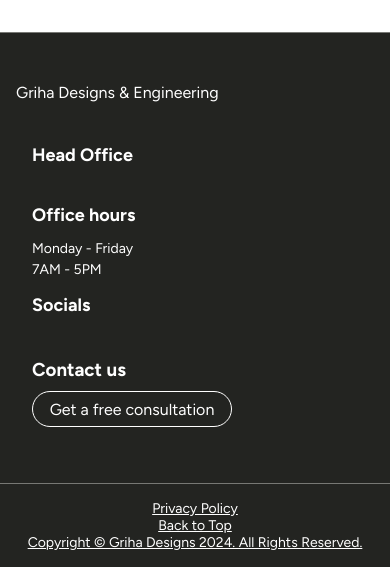
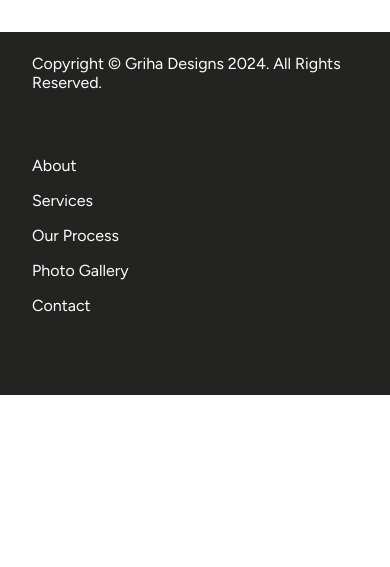
Before and after one commit to pragatipoudel/griha, a Django app: page / in a window 390 px wide. Shown: the part 2396-2963 px from the top of the page. After the commit the page ends 2791 px from the top, so only its background shows below. Run offline with Django 4.2, Linux system fonts and the light colour scheme; data that the repository does not hold is empty; parts of the project's set-up code (start-up, migrations or seed data) failed here and were passed over; some libraries are stand-ins or nearby versions.

Commit message:
Update footer

```diff
--- a/homepage/models.py
+++ b/homepage/models.py
@@ -29,6 +29,7 @@ class TagLine(models.Model):
     services = models.TextField(blank=True)
     gallery = models.TextField(blank=True)
     walkthrough = models.TextField(blank=True)
+    footer = models.TextField(blank=True)
 
     def __str__(self):
         return 'Tag lines for homepage'
--- a/homepage/templates/homepage/footer.html
+++ b/homepage/templates/homepage/footer.html
@@ -1,11 +1,20 @@
 <footer>
-    <div class="top">
-        <div class="nav">
+    {% if home_page_contents.tagline.footer %}
+    <div class="tagline">
+        <p>
+            {{ home_page_contents.tagline.footer }}
+        </p>
+
+        <a href="mailto:{{ contact_info.email }}">{{ contact_info.email }}</a>
+    </div>
+    {% endif %}
+    <div class="main">
         <div class="brand">
-                <img src="{{ home_page_contents.small_logo.url }}">
-                <h3>Griha Designs & Engineering</h3>
+            <img src="{{ home_page_contents.logo.url }}">
+            <div>
+                Copyright © Griha Designs 2024. All Rights Reserved.
             </div>
-
+        </div>
         <ul class="links">
             <li><a href="#about">About</a></li>
             <li><a href="#services">Services</a></li>
@@ -13,19 +22,7 @@
             <li><a href="#gallery">Photo Gallery</a></li>
             <li><a href="#contact">Contact</a></li>
         </ul>
-        </div>
-
-        <div class="info">
-            <h3>Head Office</h3>
-            <span>{{ contact_info.address }}</span>
-            <span><a href="tel:{{ contact_info.phone_number }}">{{ contact_info.phone_number }}</a></span>
-            <span><a href="mailto:{{ contact_info.email }}">{{ contact_info.email }}</a></span>
-
-            <h3>Office hours</h3>
-            <span>Monday - Friday</span>
-            <span>7AM - 5PM</span>
-
-            <h3>Socials</h3>
+        <div class="socials">
             {% if contact_info.instagram_link %}
                 <span class="social-link"><a href="{{ contact_info.instagram_link }}" target="_blank"><i class="fab fa-instagram"></i>Instagram</a></span>
             {% endif %}
@@ -39,22 +36,5 @@
                 <span class="social-link"><a href="{{ contact_info.linkedin_link }}" target="_blank"><i class="fab fa-linkedin"></i>LinkedIn</a></span>
             {% endif %}
         </div>
-
-        <div class="contact" id="contact">
-            <h3>Contact us</h3>
-
-            <a href="mailto:{{ contact_info.email }}">Get a free consultation</a>
-        </div>
-    </div>
-    <div class="bottom">
-        <div>
-            Privacy Policy
-        </div>
-        <div>
-            <a href="#">Back to Top</a>
-        </div>
-        <div>
-            Copyright © Griha Designs 2024. All Rights Reserved.
-        </div>
     </div>
 </footer>
--- a/scss/homepage/_footer.scss
+++ b/scss/homepage/_footer.scss
@@ -1,63 +1,56 @@
 footer {
     width: 100%;
-    height: 100vh;
     display: flex;
     flex-direction: column;
+    padding-bottom: 64px;;
 
-    --height-bottom-bar: 128px;
-
-    .top {
-        height: calc(100% - var(--height-bottom-bar));
-        display: flex;
-        border-top: 1px solid var(--color-background-alt-2);
-        border-bottom: 1px solid var(--color-background-alt-2);
-
-        .nav {
+    .tagline {
+        padding: 90px 64px;
         display: flex;
         flex-direction: column;
-            width: 20%;
-            padding: 64px 48px;
-            justify-content: space-between;
-            border-right: 1px solid var(--color-background-alt-2);
+        justify-content: center;
+        align-items: center;
+        text-align: center;
 
-            .brand {
-                img {
-                    width: 120%;
-                    filter: brightness(0) invert(1);
-                    margin-left: -36px;
+        p {
+            font-size: 48px;
+            font-weight: 400;
         }
 
-                h3 {
-                    font-weight: 400;
-                    font-size: 16px;
-                    margin-top: -24px;
+        a {
+            font-size: 28px;
+            color: #996830;
         }
     }
 
+    .main {
+        display: flex;
+        flex-wrap: wrap;
+        padding: 0 64px;
+
+        .brand {
+            width: 55%;
+
+            img {
+                height: 50px;
+                margin-bottom: 18px;
+            }
+        }
 
         .links {
             list-style: none;
             padding: 0;
+            width: 30%;
 
             li {
                 margin: 16px 0;
             }
         }
 
-        }
-
-        .info {
+        .socials {
             display: flex;
             flex-direction: column;
-            width: 35%;
-            padding: 32px 96px;
-            border-right: 1px solid var(--color-background-alt-2);
-
-            h3 {
-                font-size: 24px;
-                margin-top: 64px;
-                margin-bottom: 10px;
-            }
+            width: calc(100% - 55% - 30%);
 
             span {
                 margin-top: 10px;
@@ -72,99 +65,68 @@ footer {
             }
         }
 
-        .contact {
-            display: flex;
-            flex-direction: column;
-            width: 45%;
-            padding: 72px 96px;
-
-            a {
-                border: 1px solid white;
-                width: 200px;
-                height: 36px;
-                border-radius: 36px;
-                display: flex;
-                justify-content: center;
-                align-items: center;
-                margin-top: 64px;
-            }
-        }
-    }
-
-    .bottom {
-        height: var(--height-bottom-bar);
-        display: flex;
-        justify-content: space-around;
-        align-items: center;
-
-        text-decoration: underline;
-        font-size: 14px;
     }
 }
 
 
 @media screen and (max-width: 1000px) {
     footer {
-        height: auto;
+        .tagline {
+            text-align: start;
+            align-items: flex-start;
+            padding: 60px 64px;
 
-        .top {
-            flex-direction: column;
-            padding: 48px 0 24px;
-            height: auto;
+            p {
+                font-size: 32px;
+            }
 
-            .nav {
-                width: 100%;
-                padding: 0 32px;
-                border: none;
-
-                .brand {
-                    display: flex;
-                    flex-direction: row;
-                    align-items: center;
-
-                    img {
-                        width: auto;
-                        height: 72px;
-                        margin-left: -16px;
-                        margin-top: -25px;
+            a {
+                font-size: 18px;
             }
         }
-
-                .links {
-                    display: none;
+        .main {
+            .brand {
+                width: 100%;
+                margin-bottom: 48px;
             }
+            .socials {
+                width: calc(100% - 30%);
             }
-
-            .info {
-                width: 100%;
-                padding: 0 32px;
-                border: none;
-
-                h3 {
-                    margin-top: 16px;
-                    font-size: 18px;
-                }
-
-                span {
-                    font-size: 14px;
-                    margin-top: 4px;
-                }
-            }
-
-            .contact {
-                width: 100%;
-                padding: 32px;
-
-                a {
-                    margin-top: 10px;
         }
     }
 }
 
-        .bottom {
-            height: auto;
-            padding: 16px 0;
-            flex-direction: column;
+
+@media screen and (max-width: 640px) {
+    footer {
+        .tagline {
+            text-align: start;
+            align-items: flex-start;
+            padding: 48px 32px;
+
+            p {
+                font-size: 32px;
+            }
+
+            a {
+                font-size: 18px;
+            }
+        }
+        .main {
+            padding: 0 32px;
+
+            .brand {
+                width: 100%;
+                margin-bottom: 48px;
+            }
+
+            .links {
+                width: 100%;
+            }
+
+            .socials {
+                width: 100%;
             }
         }
     }
+}
--- a/scss/homepage/new-home-page.scss
+++ b/scss/homepage/new-home-page.scss
@@ -276,33 +276,6 @@ main {
                 }
             }
         }
-
-        // .swiper {
-        //     width: 100%;
-        //     height: 520px;
-
-        //     .swiper-slide {
-        //         width: 520px;
-
-        //         img {
-        //             width: 100%;
-        //             height: 100%;
-        //             object-fit: cover;
-        //             object-position: center center;
-        //             cursor: pointer;
-        //             transition: all 0.5s ease-in-out;
-
-        //             &:hover {
-        //                 filter: brightness(80%);
-        //                 transform: scale(1.06);
-        //             }
-        //         }
-        //     }
-
-        //     .btn {
-        //         color: white;
-        //     }
-        // }
     }
 
     #virtual-walkthrough {
@@ -348,7 +321,7 @@ main {
         }
 
         .image-comparison-wrapper {
-            height: calc(100vh - 200px);
+            height: 545px;
             max-width: 100%;
 
             .images {
--- a/static/css/homepage/new-home-page.css
+++ b/static/css/homepage/new-home-page.css
@@ -98,140 +98,105 @@ a:hover {
 }
 footer {
   width: 100%;
-  height: 100vh;
   display: flex;
   flex-direction: column;
-  --height-bottom-bar: 128px;
+  padding-bottom: 64px;
 }
-footer .top {
-  height: calc(100% - var(--height-bottom-bar));
-  display: flex;
-  border-top: 1px solid var(--color-background-alt-2);
-  border-bottom: 1px solid var(--color-background-alt-2);
-}
-footer .top .nav {
+footer .tagline {
+  padding: 90px 64px;
   display: flex;
   flex-direction: column;
-  width: 20%;
-  padding: 64px 48px;
-  justify-content: space-between;
-  border-right: 1px solid var(--color-background-alt-2);
+  justify-content: center;
+  align-items: center;
+  text-align: center;
 }
-footer .top .nav .brand img {
-  width: 120%;
-  filter: brightness(0) invert(1);
-  margin-left: -36px;
+footer .tagline p {
+  font-size: 48px;
+  font-weight: 400;
 }
-footer .top .nav .brand h3 {
-  font-weight: 400;
-  font-size: 16px;
-  margin-top: -24px;
+footer .tagline a {
+  font-size: 28px;
+  color: #996830;
 }
-footer .top .nav .links {
+footer .main {
+  display: flex;
+  flex-wrap: wrap;
+  padding: 0 64px;
+}
+footer .main .brand {
+  width: 55%;
+}
+footer .main .brand img {
+  height: 50px;
+  margin-bottom: 18px;
+}
+footer .main .links {
   list-style: none;
   padding: 0;
+  width: 30%;
 }
-footer .top .nav .links li {
+footer .main .links li {
   margin: 16px 0;
 }
-footer .top .info {
+footer .main .socials {
   display: flex;
   flex-direction: column;
-  width: 35%;
-  padding: 32px 96px;
-  border-right: 1px solid var(--color-background-alt-2);
+  width: 15%;
 }
-footer .top .info h3 {
-  font-size: 24px;
-  margin-top: 64px;
-  margin-bottom: 10px;
-}
-footer .top .info span {
+footer .main .socials span {
   margin-top: 10px;
 }
-footer .top .info span i {
+footer .main .socials span i {
   margin-right: 8px;
 }
-footer .top .info span.social-link {
+footer .main .socials span.social-link {
   text-decoration: underline;
-}
-footer .top .contact {
-  display: flex;
-  flex-direction: column;
-  width: 45%;
-  padding: 72px 96px;
-}
-footer .top .contact a {
-  border: 1px solid white;
-  width: 200px;
-  height: 36px;
-  border-radius: 36px;
-  display: flex;
-  justify-content: center;
-  align-items: center;
-  margin-top: 64px;
-}
-footer .bottom {
-  height: var(--height-bottom-bar);
-  display: flex;
-  justify-content: space-around;
-  align-items: center;
-  text-decoration: underline;
-  font-size: 14px;
 }
 
 @media screen and (max-width: 1000px) {
-  footer {
-    height: auto;
+  footer .tagline {
+    text-align: start;
+    align-items: flex-start;
+    padding: 60px 64px;
   }
-  footer .top {
-    flex-direction: column;
-    padding: 48px 0 24px;
-    height: auto;
+  footer .tagline p {
+    font-size: 32px;
   }
-  footer .top .nav {
-    width: 100%;
-    padding: 0 32px;
-    border: none;
-  }
-  footer .top .nav .brand {
-    display: flex;
-    flex-direction: row;
-    align-items: center;
-  }
-  footer .top .nav .brand img {
-    width: auto;
-    height: 72px;
-    margin-left: -16px;
-    margin-top: -25px;
-  }
-  footer .top .nav .links {
-    display: none;
-  }
-  footer .top .info {
-    width: 100%;
-    padding: 0 32px;
-    border: none;
-  }
-  footer .top .info h3 {
-    margin-top: 16px;
+  footer .tagline a {
     font-size: 18px;
   }
-  footer .top .info span {
-    font-size: 14px;
-    margin-top: 4px;
+  footer .main .brand {
+    width: 100%;
+    margin-bottom: 48px;
   }
-  footer .top .contact {
+  footer .main .socials {
+    width: 70%;
+  }
+}
+@media screen and (max-width: 640px) {
+  footer .tagline {
+    text-align: start;
+    align-items: flex-start;
+    padding: 48px 32px;
+  }
+  footer .tagline p {
+    font-size: 32px;
+  }
+  footer .tagline a {
+    font-size: 18px;
+  }
+  footer .main {
+    padding: 0 32px;
+  }
+  footer .main .brand {
     width: 100%;
-    padding: 32px;
+    margin-bottom: 48px;
   }
-  footer .top .contact a {
-    margin-top: 10px;
+  footer .main .links {
+    width: 100%;
   }
-  footer .bottom {
-    height: auto;
-    padding: 16px 0;
-    flex-direction: column;
+  footer .main .socials {
+    width: 100%;
   }
 }
 nav {
@@ -756,7 +721,7 @@ main #photorealistic-rendering h2 {
   text-align: center;
 }
 main #photorealistic-rendering .image-comparison-wrapper {
-  height: calc(100vh - 200px);
+  height: 545px;
   max-width: 100%;
 }
 main #photorealistic-rendering .image-comparison-wrapper .images span {
```
Also changed, not shown: homepage/templates/homepage/home-page.html (+0 -14 lines), homepage/migrations/0015_tagline_footer.py (added), 1 other file. Lines whose indentation alone changed are shown as unchanged.
